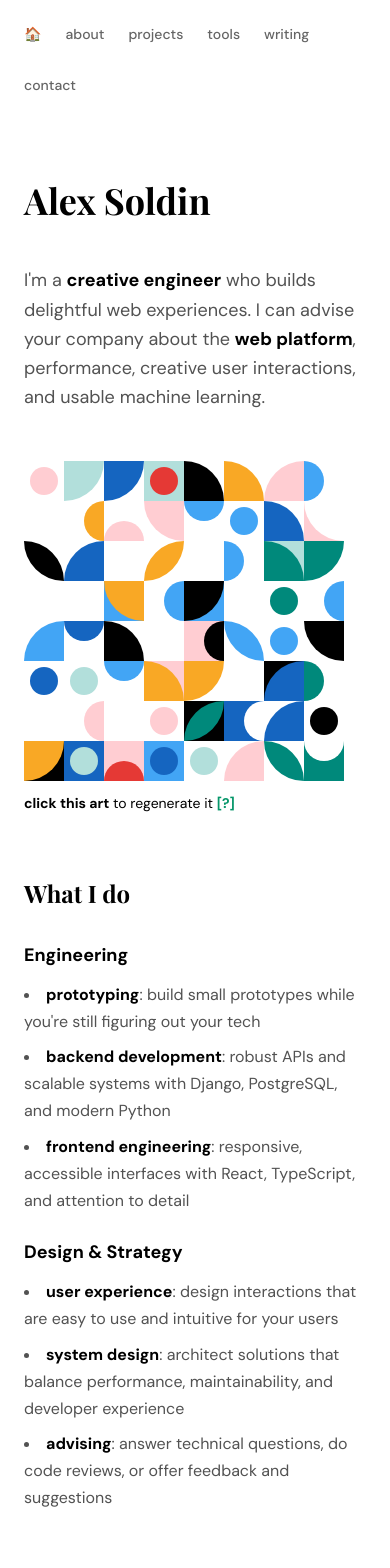
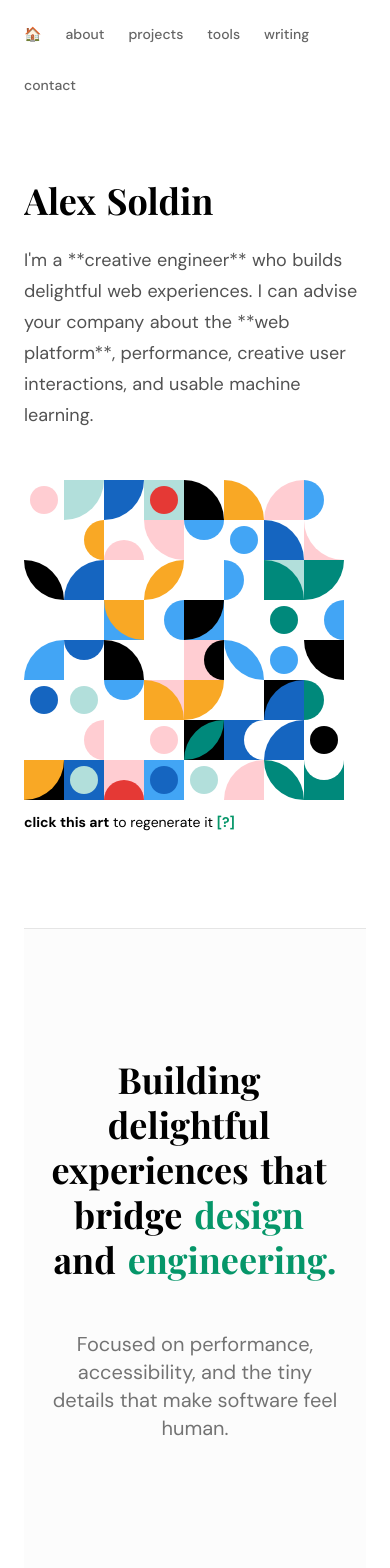
Before and after one commit to AlexSoldin/portfolio, a Next.js app: page / in a window 390 px wide. Shown: the top 1568 px of the page. Built offline with nearby package versions, Linux system fonts and the light colour scheme; a web font is replaced by a local one.

Commit message:
feat: start on value prop

```diff
--- a/src/app/contact/page.tsx
+++ b/src/app/contact/page.tsx
@@ -13,11 +13,10 @@ export default function ContactPage() {
     <div className="max-w-4xl mx-auto px-6 py-16">
       <HeroSection
         title={title}
-        subtitle={subtitle}
+        description={subtitle}
         artWidth={280}
         artHeight={280}
         artCellSize={35}
-        className="animate-fade-in-delay-1"
       />
 
       <div className="grid lg:grid-cols-2 gap-16">
--- a/src/app/page.tsx
+++ b/src/app/page.tsx
@@ -1,6 +1,7 @@
 import { HeroSection } from "@/components/HeroSection";
-import { SectionHeader, Card, Tag, RichText } from "@/components/ui";
-import { heroContent, skills, getFeaturedProjects, getRecentPosts } from "@/data";
+import { ValueProp } from "@/components/ValueProp";
+import { Card, SectionHeader, Tag } from "@/components/ui";
+import { getFeaturedProjects, getRecentPosts, heroContent, skills } from "@/data";
 
 export default function Home() {
   const featuredProjects = getFeaturedProjects();
@@ -11,12 +12,14 @@ export default function Home() {
       {/* Hero Section */}
       <HeroSection
         title={heroContent.greeting}
-        subtitle={<RichText>{heroContent.description}</RichText>}
+        description={heroContent.description}
         artWidth={320}
         artHeight={320}
         artCellSize={40}
-        className="animate-fade-in"
       />
+
+      {/* Value Proposition Section */}
+      <ValueProp />
 
       {/* What I Do Section */}
       <section className="mb-16 animate-fade-in-delay-2">
--- a/src/components/HeroSection.tsx
+++ b/src/components/HeroSection.tsx
@@ -1,9 +1,9 @@
 import GenerativeArt from "./GenerativeArt";
-import { PageHeader } from "./ui";
+import { TextReveal } from "./TextReveal";
 
 interface HeroSectionProps {
   title: string;
-  subtitle?: string | React.ReactNode;
+  description: string;
   artWidth?: number;
   artHeight?: number;
   artCellSize?: number;
@@ -12,7 +12,7 @@ interface HeroSectionProps {
 
 export function HeroSection({
   title,
-  subtitle,
+  description,
   artWidth = 320,
   artHeight = 320,
   artCellSize = 40,
@@ -24,14 +24,18 @@ export function HeroSection({
     >
       {/* Text Content - Left Side */}
       <div className="flex-1">
-        <PageHeader
-          title={title}
-          subtitle={typeof subtitle === "string" ? subtitle : undefined}
-          className="mb-0"
+        <TextReveal
+          text={title}
+          className="font-[family-name:var(--font-playfair)] text-4xl sm:text-5xl font-bold leading-none mb-6"
+          duration={1}
         />
-        {subtitle && typeof subtitle !== "string" && (
-          <div className="text-lg text-[var(--muted)] leading-relaxed mt-4">{subtitle}</div>
-        )}
+        <TextReveal
+          text={description}
+          className="text-lg text-[var(--muted)] leading-relaxed"
+          delay={0.5}
+          stagger={0.02}
+          duration={0.8}
+        />
       </div>
 
       {/* Generative Art - Right Side */}
--- /dev/null
+++ b/src/components/TextReveal.tsx
@@ -0,0 +1,57 @@
+"use client";
+
+import { useRef } from "react";
+import gsap from "gsap";
+import { useGSAP } from "@gsap/react";
+
+interface TextRevealProps {
+  text: string;
+  className?: string;
+  delay?: number;
+  stagger?: number;
+  duration?: number;
+  once?: boolean;
+}
+
+export function TextReveal({
+  text,
+  className = "",
+  delay = 0,
+  stagger = 0.05,
+  duration = 0.8,
+}: TextRevealProps) {
+  const containerRef = useRef<HTMLDivElement>(null);
+
+  useGSAP(
+    () => {
+      const words = containerRef.current?.querySelectorAll(".reveal-word");
+      if (!words) return;
+
+      gsap.fromTo(
+        words,
+        { y: "100%" },
+        {
+          y: "0%",
+          duration,
+          delay,
+          stagger,
+          ease: "power4.out",
+        }
+      );
+    },
+    { scope: containerRef }
+  );
+
+  // Split text into words
+  const words = text.split(" ");
+
+  return (
+    <div ref={containerRef} className={`flex flex-wrap gap-x-[0.3em] overflow-hidden ${className}`}>
+      {words.map((word, i) => (
+        <span key={i} className="inline-block overflow-hidden pb-[0.1em]">
+          <span className="reveal-word inline-block translate-y-full">{word}</span>
+        </span>
+      ))}
+    </div>
+  );
+}
--- /dev/null
+++ b/src/components/ValueProp.tsx
@@ -0,0 +1,128 @@
+"use client";
+
+import { useRef } from "react";
+import gsap from "gsap";
+import { useGSAP } from "@gsap/react";
+import { ScrollTrigger } from "gsap/ScrollTrigger";
+
+gsap.registerPlugin(ScrollTrigger);
+
+function FlowerSpiral() {
+  const containerRef = useRef<SVGSVGElement>(null);
+  const pathRef = useRef<SVGPathElement>(null);
+
+  useGSAP(
+    () => {
+      const tl = gsap.timeline({
+        scrollTrigger: {
+          trigger: containerRef.current,
+          start: "top 80%",
+          end: "bottom 20%",
+          scrub: 1,
+        },
+      });
+
+      // Spiral out and bloom
+      tl.fromTo(
+        containerRef.current,
+        { scale: 0, rotate: -180, opacity: 0 },
+        { scale: 1.5, rotate: 360, opacity: 1, duration: 1 }
+      ).to(containerRef.current, {
+        scale: 0,
+        rotate: 720,
+        opacity: 0,
+        duration: 1,
+      });
+    },
+    { scope: containerRef }
+  );
+
+  return (
+    <svg
+      ref={containerRef}
+      viewBox="0 0 24 24"
+      fill="none"
+      className="absolute -top-8 -right-8 w-16 h-16 text-[var(--accent)] pointer-events-none z-0"
+      xmlns="http://www.w3.org/2000/svg"
+    >
+      <path
+        ref={pathRef}
+        d="M12 2L14.5 9H21.5L16 13.5L18.5 20.5L12 16L5.5 20.5L8 13.5L2.5 9H9.5L12 2Z"
+        stroke="currentColor"
+        strokeWidth="1.5"
+        strokeLinecap="round"
+        strokeLinejoin="round"
+      />
+      <circle cx="12" cy="12" r="2" fill="currentColor" />
+    </svg>
+  );
+}
+
+export function ValueProp() {
+  const containerRef = useRef<HTMLDivElement>(null);
+
+  useGSAP(
+    () => {
+      const words = containerRef.current?.querySelectorAll(".twist-word");
+      if (!words) return;
+
+      // Text Twist Animation
+      words.forEach((word, i) => {
+        gsap.to(word, {
+          rotateX: 15,
+          rotateY: i % 2 === 0 ? 10 : -10,
+          y: -10,
+          duration: 1,
+          ease: "power1.inOut",
+          scrollTrigger: {
+            trigger: word,
+            start: "top 90%",
+            end: "top 10%",
+            scrub: 1,
+          },
+        });
+      });
+
+      // Reveal Animation
+      gsap.from(words, {
+        y: 50,
+        opacity: 0,
+        duration: 1,
+        stagger: 0.1,
+        ease: "power3.out",
+        scrollTrigger: {
+          trigger: containerRef.current,
+          start: "top 85%",
+        },
+      });
+    },
+    { scope: containerRef }
+  );
+
+  return (
+    <section
+      ref={containerRef}
+      className="py-32 md:py-48 border-y border-[var(--border)] my-24 overflow-hidden bg-[var(--highlight)]/30"
+    >
+      <div className="max-w-4xl mx-auto text-center px-6">
+        <h2 className="font-[family-name:var(--font-playfair)] text-4xl md:text-6xl font-bold leading-tight perspective-1000">
+          <span className="twist-word inline-block mr-3">Building</span>
+          <span className="twist-word inline-block relative mr-3">
+            delightful
+            <FlowerSpiral />
+          </span>
+          <span className="twist-word inline-block mr-3">experiences</span>
+          <br className="hidden md:block" />
+          <span className="twist-word inline-block mr-3">that</span>
+          <span className="twist-word inline-block mr-3">bridge</span>
+          <span className="twist-word inline-block text-[var(--accent)] mr-3">design</span>
+          <span className="twist-word inline-block mr-3">and</span>
+          <span className="twist-word inline-block text-[var(--accent)]">engineering.</span>
+        </h2>
+        <p className="mt-12 text-xl md:text-2xl text-[var(--muted)] max-w-2xl mx-auto twist-word opacity-80">
+          Focused on performance, accessibility, and the tiny details that make software feel human.
+        </p>
+      </div>
+    </section>
+  );
+}
```
